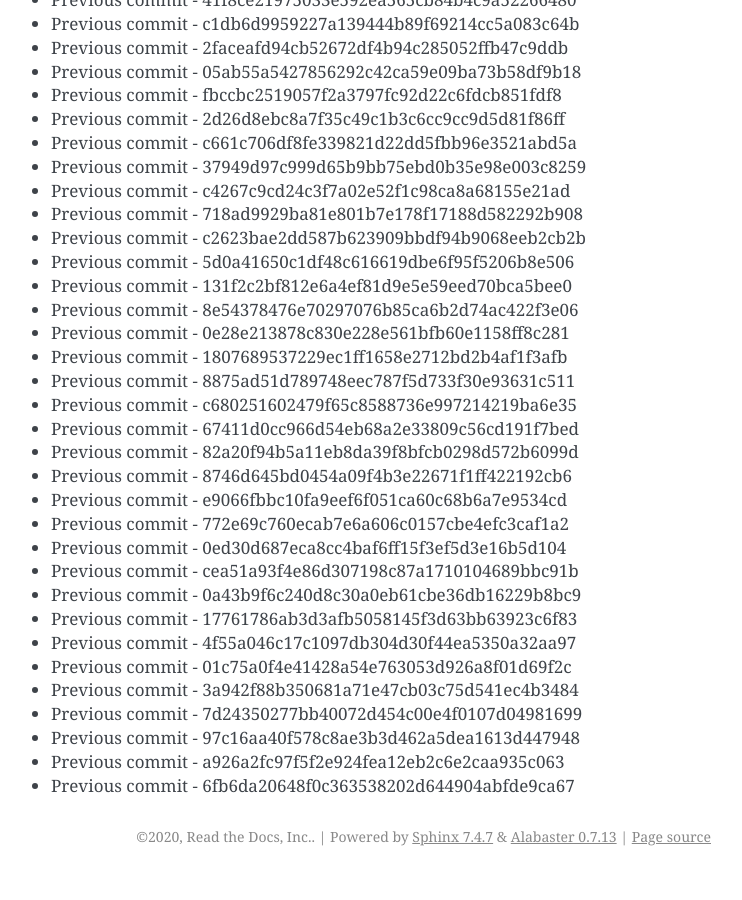
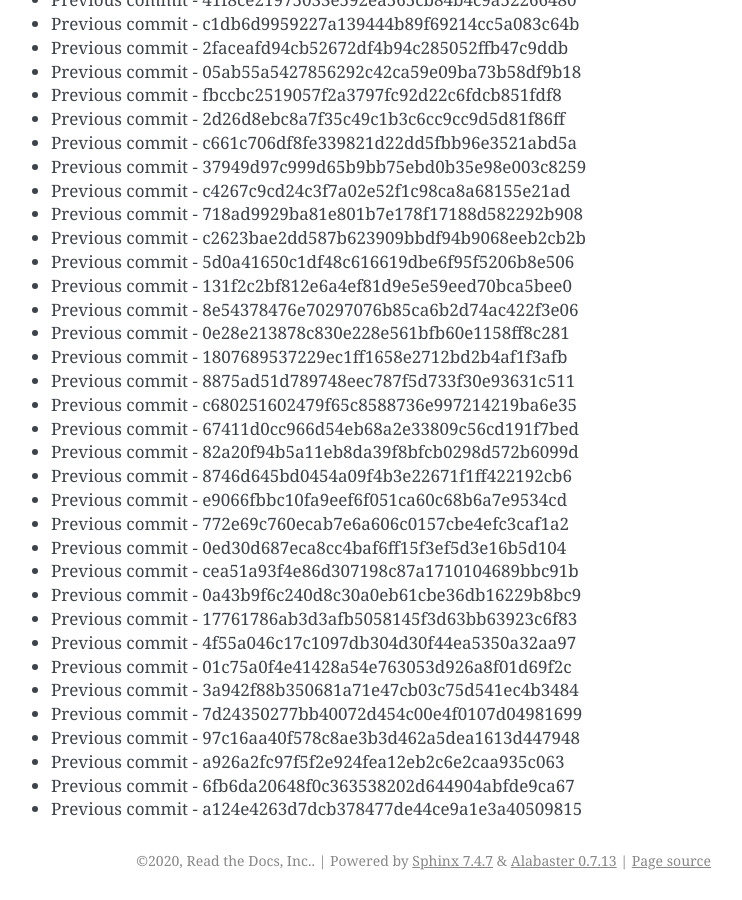
Before and after one commit to readthedocs/rtd-git-stresstest, a Sphinx documentation site: the page built from docs/updates.rst, in a window 1280 px wide and 900 px high, scrolled down 64883 px. Shown: the whole window, without its empty margins (399-1141 px from the left). Built offline with Sphinx 7.4.7, drawn with Linux system fonts in a browser that asks for light colours; before the commit the page ends 65759 px from its top, so only the background shows below that.

Commit message:
Generating commit from previous: a124e4263d7dcb378477de44ce9a1e3a40509815

```diff
--- a/docs/updates.rst
+++ b/docs/updates.rst
@@ -2758,3 +2758,4 @@ It can be tested for any performance characteristics.
 * Previous commit - 97c16aa40f578c8ae3b3d462a5dea1613d447948
 * Previous commit - a926a2fc97f5f2e924fea12eb2c6e2caa935c063
 * Previous commit - 6fb6da20648f0c363538202d644904abfde9ca67
+* Previous commit - a124e4263d7dcb378477de44ce9a1e3a40509815
```
